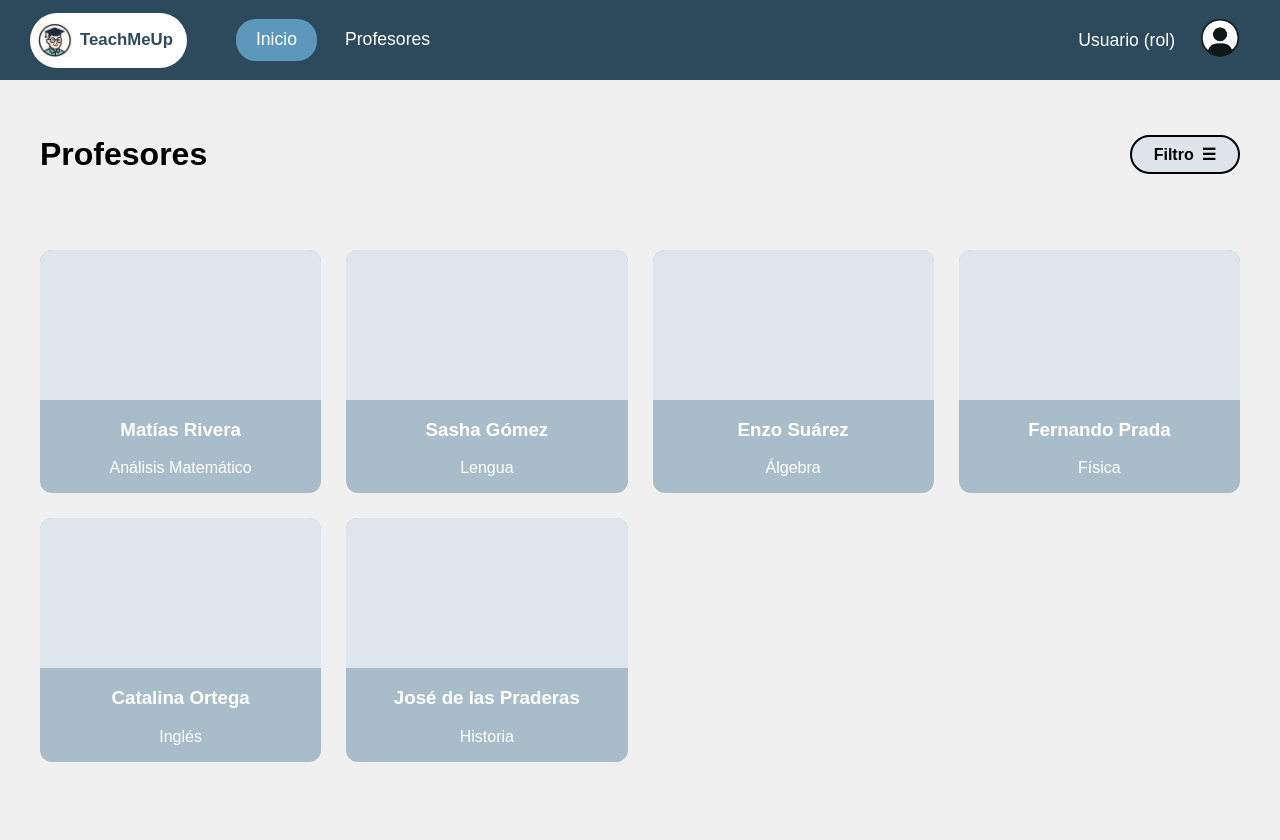
After one commit to lautaro-lluebero/TeachMeUp, a Flask app: page /profesores in a window 1280 px wide. The commit adds this page. Run offline with Flask 3, Linux system fonts and the light colour scheme.

Commit message:
Agregué la interaccion del boton profesores y agregué filtro

```diff
--- a/routes/routes_main.py
+++ b/routes/routes_main.py
@@ -4,9 +4,12 @@ routes_main = Blueprint("routes_main", __name__)
 
 @routes_main.route("/")
 def index():
-    # Si no está logueado, muestra la página de bienvenida/registro
     if "logged_in" not in session:
         return render_template("index.html")
+    return render_template("principal.html")
 
-    # Si está logueado, muestra la página de inicio del usuario
-    return render_template("principal.html")
+
+@routes_main.route("/profesores")
+def profesores():
+    # acá vas a cargar a futuro profesores reales desde la DB
+    return render_template("profesores.html")
--- /dev/null
+++ b/static/css/profesores.css
@@ -0,0 +1,94 @@
+/* HEADER */
+.profesores-header {
+    display: flex;
+    justify-content: space-between;
+    align-items: center;
+    padding: 15px 20px;
+}
+
+/* BOTÓN FILTRO */
+.filtro-btn {
+    background: #DDE5EB;
+    border: 2px solid #000;
+    padding: 8px 22px;
+    border-radius: 25px;
+    cursor: pointer;
+    font-weight: bold;
+    display: flex;
+    align-items: center;
+    gap: 8px;
+    font-size: 16px;
+}
+
+/* CONTENEDOR PRINCIPAL */
+.profesores-container {
+    position: relative; /* importante */
+    padding: 20px;
+}
+
+/* ========= PANEL FLOTANTE COMO EN TU CAPTURA ========= */
+.filtro-panel {
+    position: absolute;
+    top: 180px;   /* ajustá 100–140 para tu header */
+    right: 30px;
+    width: 300px;
+    background: #A8BCC9;
+    border-radius: 12px;
+    padding: 15px;
+    display: none;
+    z-index: 2000;
+}
+
+
+.filtro-panel.activo {
+    display: block;
+}
+
+/* SECCIONES DEL FILTRO */
+.filtro-section {
+    margin-bottom: 15px;
+}
+
+.filtro-titulo {
+    background: #8BA3B1;
+    padding: 10px;
+    width: 100%;
+    border-radius: 8px;
+    color: white;
+    text-align: left;
+    font-weight: bold;
+    border: none;
+    cursor: pointer;
+}
+
+.filtro-contenido {
+    background: #D1DEE6;
+    padding: 10px;
+    border-radius: 8px;
+    margin-top: 5px;
+    display: none;
+    flex-direction: column;
+    gap: 5px;
+}
+
+/* ========= GRILLA DE PROFESORES (TU PROBLEMA REAL) ========= */
+.profesores-grid {
+    display: grid;
+    grid-template-columns: repeat(auto-fill, minmax(240px, 1fr));
+    gap: 25px;
+    padding-top: 20px;
+}
+
+/* TARJETAS */
+.profe-card {
+    background: #A8BCC9;
+    border-radius: 12px;
+    overflow: hidden;
+    color: white;
+    text-align: center;
+}
+
+.profe-img {
+    background: #DCE6EB;
+    height: 150px;
+}
--- /dev/null
+++ b/static/profesores.js
@@ -0,0 +1,34 @@
+document.addEventListener("DOMContentLoaded", () => {
+
+    console.log("profesores.js cargado correctamente"); // DEBUG
+
+    const btnFiltro = document.getElementById("abrirFiltro");
+    const panel = document.getElementById("panelFiltro");
+
+    if (!btnFiltro) {
+        console.error("NO SE ENCONTRÓ EL BOTÓN DE FILTRO");
+        return;
+    }
+    if (!panel) {
+        console.error("NO SE ENCONTRÓ EL PANEL DE FILTRO");
+        return;
+    }
+
+    // ABRIR / CERRAR PANEL
+    btnFiltro.addEventListener("click", () => {
+        console.log("Click en el botón de filtro");
+        panel.classList.toggle("activo");
+    });
+
+    // ACORDEONES
+    const titulos = document.querySelectorAll(".filtro-titulo");
+
+    titulos.forEach(titulo => {
+        titulo.addEventListener("click", () => {
+            const contenido = titulo.nextElementSibling;
+            contenido.style.display =
+                contenido.style.display === "flex" ? "none" : "flex";
+        });
+    });
+
+});
--- a/templates/layout.html
+++ b/templates/layout.html
@@ -57,7 +57,8 @@
           <a href="{{ url_for('routes_main.index') }}" class="nav-item active"
             >Inicio</a
           >
-          <a href="#" class="nav-item">Profesores</a>
+          <a href="{{ url_for('routes_main.profesores') }}" class="nav-item">Profesores</a>
+
         </nav>
       </div>
 
@@ -170,5 +171,7 @@
     <script src="{{ url_for('static', filename='chatbot.js') }}"></script>
 
     {% endif %}
+    {% block extra_js %}{% endblock %}
+
   </body>
 </html>
--- a/templates/principal.html
+++ b/templates/principal.html
@@ -17,7 +17,10 @@
       Tu espacio de aprendizaje personalizado. Conectá con profesores,
       descubrí nuevas materias y potenciá tu conocimiento.
     </p>
-    <a href="#" class="btn-principal">Explorar Profesores</a>
+   <a href="{{ url_for('routes_main.profesores') }}" class="explorar-btn">
+    Explorar Profesores
+</a>
+
   </div>
   <div class="hero-image"></div>
 </section>
--- /dev/null
+++ b/templates/profesores.html
@@ -0,0 +1,102 @@
+{% extends "layout.html" %}
+{% block titulo %}Profesores · TeachMeUp{% endblock %}
+
+{% block extra_css %}
+<link rel="stylesheet" href="{{ url_for('static', filename='css/profesores.css') }}">
+{% endblock %}
+
+{% block contenido %}
+
+<div class="profesores-header">
+    <h1>Profesores</h1>
+
+    <button class="filtro-btn" id="abrirFiltro">
+        Filtro
+        <span class="icon">☰</span>
+    </button>
+</div>
+
+<!-- 🔥 PANEL DE FILTRO DEBE IR AQUÍ, AFUERA DEL CONTENEDOR -->
+<div class="filtro-panel" id="panelFiltro">
+
+    <div class="filtro-section">
+        <button class="filtro-titulo">Materia ▼</button>
+        <div class="filtro-contenido">
+            <label><input type="checkbox"> Matemática</label>
+            <label><input type="checkbox"> Lengua</label>
+            <label><input type="checkbox"> Física</label>
+            <label><input type="checkbox"> Inglés</label>
+        </div>
+    </div>
+
+    <div class="filtro-section">
+        <button class="filtro-titulo">Ubicación ▼</button>
+        <div class="filtro-contenido">
+            <label><input type="checkbox"> Mendoza</label>
+            <label><input type="checkbox"> San Martín</label>
+            <label><input type="checkbox"> Godoy Cruz</label>
+        </div>
+    </div>
+
+    <div class="filtro-section">
+        <button class="filtro-titulo">Modalidad ▼</button>
+        <div class="filtro-contenido">
+            <label><input type="radio" name="modalidad"> Virtual</label>
+            <label><input type="radio" name="modalidad"> Presencial</label>
+        </div>
+    </div>
+
+</div>
+<!-- 🔥 FIN PANEL FLOTANTE -->
+
+
+<!-- CONTENEDOR SOLO PARA LA GRID -->
+<div class="profesores-container">
+
+    <div class="profesores-grid">
+
+        <div class="profe-card">
+            <div class="profe-img"></div>
+            <h3>Matías Rivera</h3>
+            <p>Análisis Matemático</p>
+        </div>
+
+        <div class="profe-card">
+            <div class="profe-img"></div>
+            <h3>Sasha Gómez</h3>
+            <p>Lengua</p>
+        </div>
+
+        <div class="profe-card">
+            <div class="profe-img"></div>
+            <h3>Enzo Suárez</h3>
+            <p>Álgebra</p>
+        </div>
+
+        <div class="profe-card">
+            <div class="profe-img"></div>
+            <h3>Fernando Prada</h3>
+            <p>Física</p>
+        </div>
+
+        <div class="profe-card">
+            <div class="profe-img"></div>
+            <h3>Catalina Ortega</h3>
+            <p>Inglés</p>
+        </div>
+
+        <div class="profe-card">
+            <div class="profe-img"></div>
+            <h3>José de las Praderas</h3>
+            <p>Historia</p>
+        </div>
+
+    </div>
+
+</div> <!-- /profesores-container -->
+
+{% endblock %}
+
+{% block extra_js %}
+<script src="{{ url_for('static', filename='profesores.js') }}"></script>
+{% endblock %}
```
Also changed, not shown: static/css/principal.css (+17 -0 lines).
